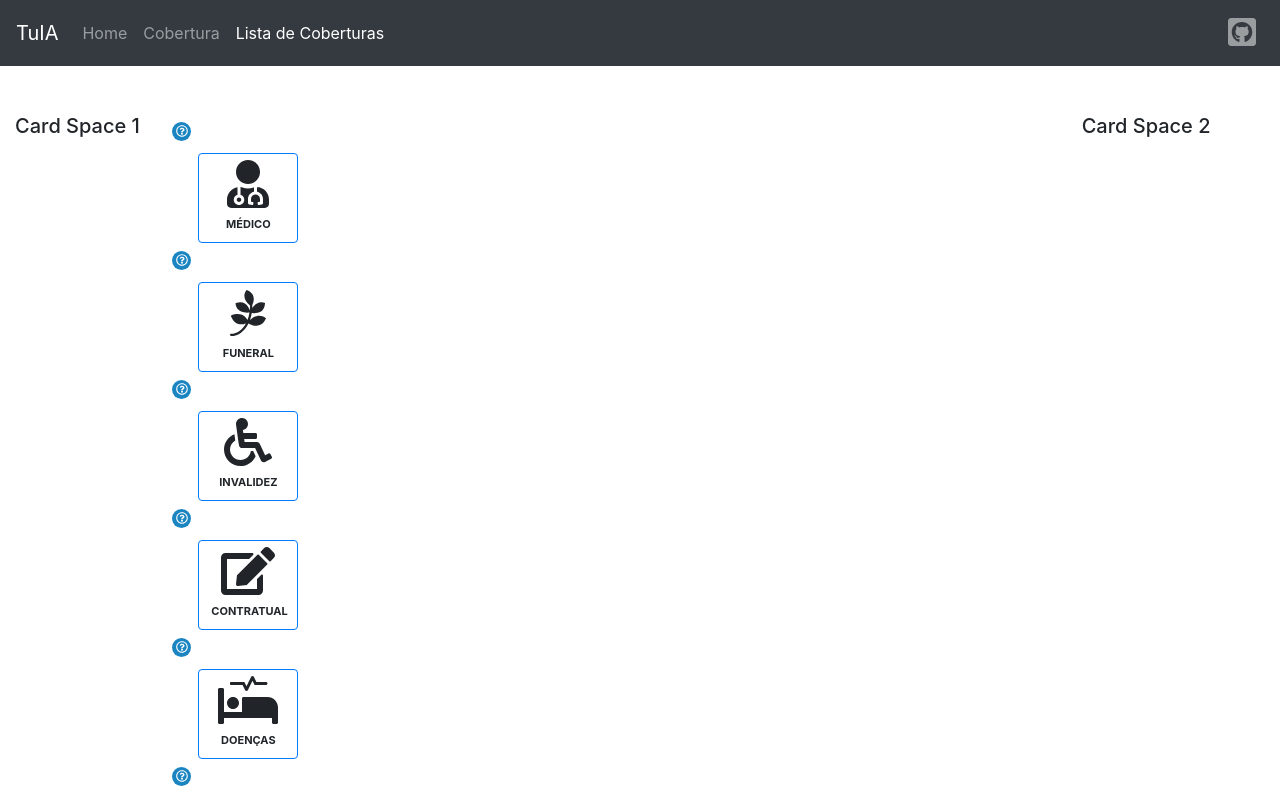
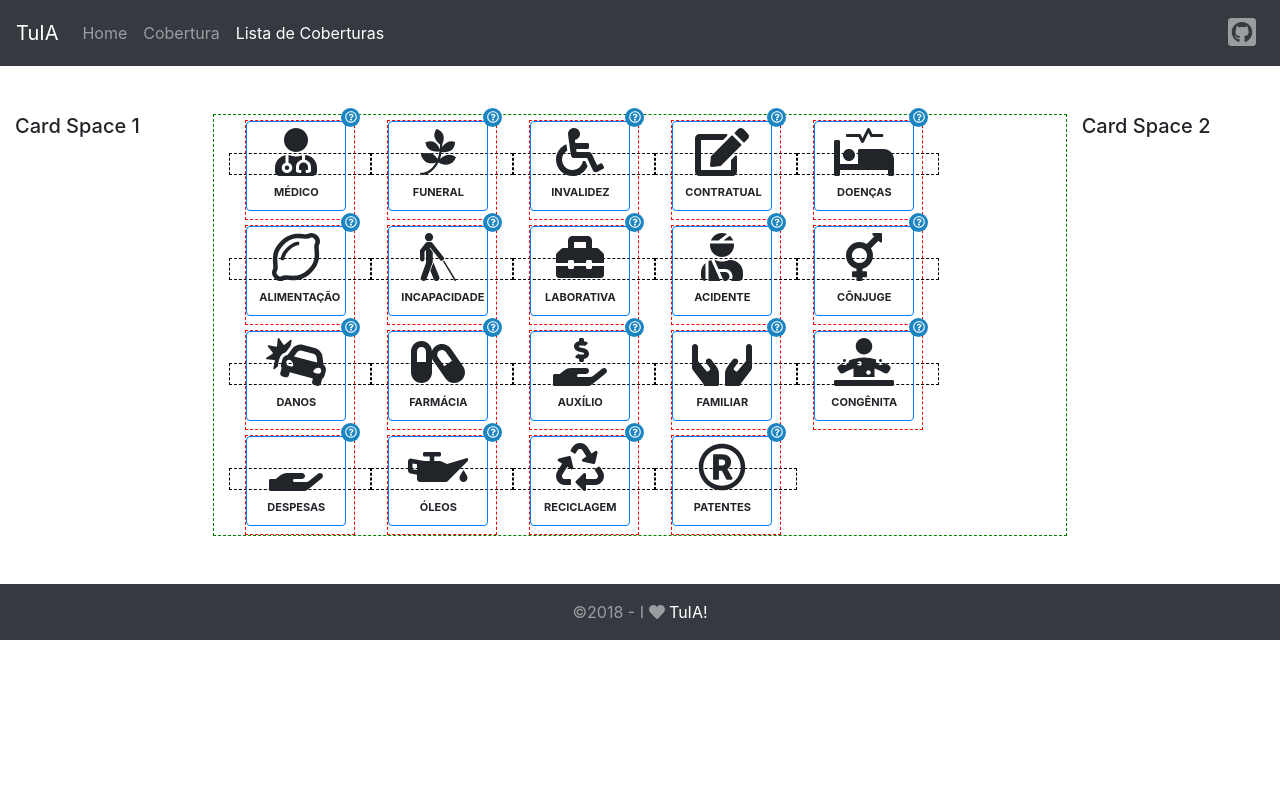
Before and after one commit to BerlySoftwareBrazil/guessthenumber, an Angular app: page /list/cobertura in a window 1280 px wide. Shown: the top 796 px of the page. Built offline with nearby package versions, Linux system fonts and the light colour scheme.

Commit message:
Refinando o estilo do layout do componente

```diff
--- a/src/app/componente/coberturas/cobertura-list/cobertura-list.component.html
+++ b/src/app/componente/coberturas/cobertura-list/cobertura-list.component.html
@@ -1,5 +1,5 @@
 <div class="row">
-  <div class="col-md-12">
-    <app-cobertura class="col-md-2" *ngFor="let item of coberturas" [cobertura]="item"></app-cobertura>
+  <div class="col-md-12" style="border:1px dashed green">
+    <app-cobertura class="col-md-2" style="border: 1px dashed black" *ngFor="let item of coberturas" [cobertura]="item"></app-cobertura>
   </div>
 </div>
--- a/src/app/componente/coberturas/cobertura/cobertura.component.html
+++ b/src/app/componente/coberturas/cobertura/cobertura.component.html
@@ -1,8 +1,8 @@
 <div id="button">
+  <span class="card-notify d-inline-block" data-toggle="popover" data-content="Disabled popover">
+    <i class="far fa-question-circle"></i>
+  </span>
   <a class="btn btn-outline-primary">
-    <span class="card-notify">
-      <i class="far fa-question-circle"></i>
-    </span>
     <span class="img-fluid">
       <i class="{{cobertura.img}}"></i>
     </span>
--- a/src/styles.css
+++ b/src/styles.css
@@ -104,17 +104,24 @@
 }
 
 #button {
-  margin: 0px 0px 0px 0px;
+  margin: 5px -0px 0px 0px;
+  border: 1px dashed red;
+  display: inline-flex;
+  width: 110px;
+  height: 100px;
+  background-position: bottom;
+  padding: 0px 0px 0px 0px;
 }
 
 #button a {
-  margin: 15px -15px 0px -30px;
   width: 100px;
   height: 90px;
   text-align: center;
+  display: block;
+  ;
 }
 
-
+/*
 #button .card-notify-information {
   position: absolute;
   text-align: center;
@@ -123,20 +130,22 @@
   width: 5px;
   height: 5px;
   padding: 15px 0 0 0;
-}
+}*/
 
 
 #button .card-notify {
   position: absolute;
-  right: 52px;
-  top: 6px;
+  right: 10px;
+  top: -46px;
   background: rgb(27, 133, 194);
   border-radius: 50%;
   color: #fff;
   font-size: 12px;
   width: 19px;
   height: 19px;
-  padding: 0px 0px 0px 0px;
+  padding: -5px 0px 0px 0px;
+  display: block;
+  text-align: center;
 }
 
 #button .ad-title h5 {
```
